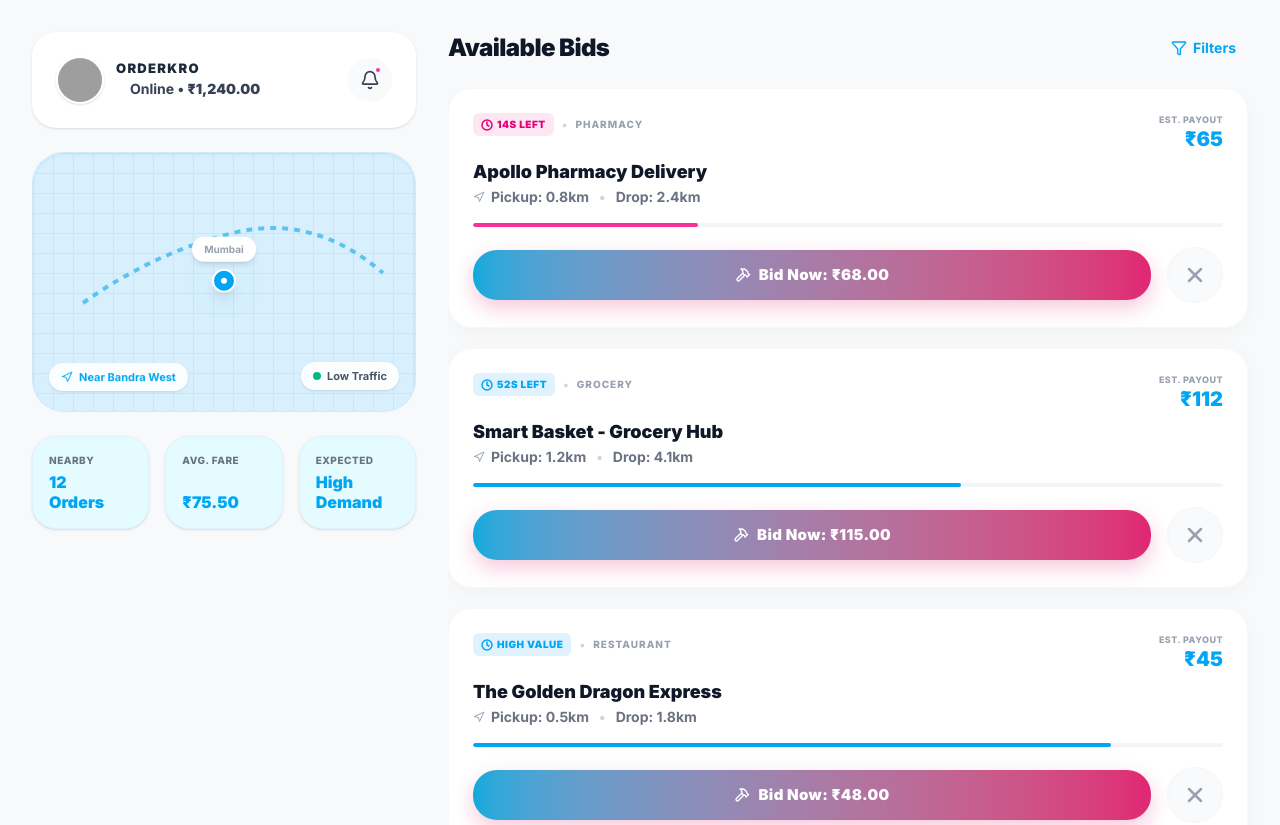
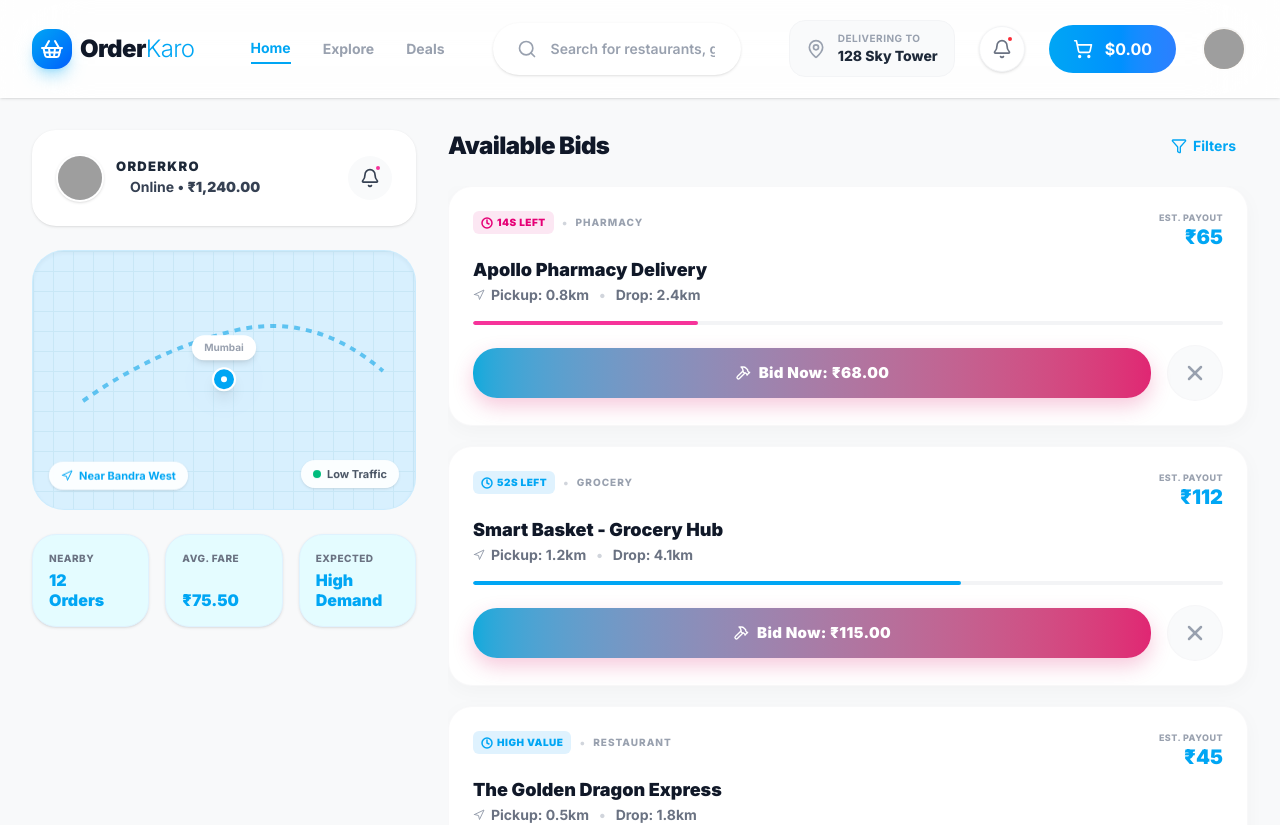
Before and after one commit to SHAH7766/OrderKaro, a Next.js app: page /driver in a window 1280 px wide. Shown: the top 825 px of the page. Built offline with nearby package versions, Linux system fonts and the light colour scheme; grey boxes are pictures that could not be loaded.

Commit message:
Pages updated

```diff
--- a/src/app/driver-documents/page.js
+++ b/src/app/driver-documents/page.js
@@ -19,6 +19,7 @@ import {
   WalletCards,
 } from 'lucide-react';
 import { useRouter } from 'next/navigation';
+import Navbar from '../../components/Navbar';
 
 const sidebarLinks = [
   { label: 'Dashboard', icon: House, href: '/driver-home' },
@@ -78,6 +79,8 @@ export default function DriverDocumentsPage() {
   const router = useRouter();
 
   return (
+    <>
+    <Navbar />
     <main className="min-h-screen bg-[linear-gradient(180deg,#edf7f8_0%,#f8fbfb_46%,#eef8f9_100%)] text-slate-950">
       <div className="mx-auto min-h-screen max-w-[1280px] lg:grid lg:grid-cols-[286px_1fr] lg:gap-7 lg:px-8 lg:py-8">
         <DriverSidebar router={router} />
@@ -136,5 +139,6 @@ export default function DriverDocumentsPage() {
         </section>
       </div>
     </main>
+    </>
   );
 }
--- a/src/app/driver-earnings/page.js
+++ b/src/app/driver-earnings/page.js
@@ -22,6 +22,7 @@ import {
   WalletCards,
 } from 'lucide-react';
 import { useRouter } from 'next/navigation';
+import Navbar from '../../components/Navbar';
 
 const sidebarLinks = [
   { label: 'Dashboard', icon: House, href: '/driver-home' },
@@ -109,6 +110,8 @@ export default function DriverEarningsPage() {
   const router = useRouter();
 
   return (
+    <>
+    <Navbar />
     <main className="min-h-screen bg-[linear-gradient(180deg,#edf7f8_0%,#f8fbfb_46%,#eef8f9_100%)] text-slate-950">
       <div className="mx-auto min-h-screen max-w-[1280px] lg:grid lg:grid-cols-[286px_1fr] lg:gap-7 lg:px-8 lg:py-8">
         <DriverSidebar router={router} />
@@ -212,5 +215,6 @@ export default function DriverEarningsPage() {
         </div>
       </nav>
     </main>
+    </>
   );
 }
--- a/src/app/driver-home/page.js
+++ b/src/app/driver-home/page.js
@@ -26,6 +26,7 @@ import {
   LogOut,
 } from 'lucide-react';
 import { useRouter } from 'next/navigation';
+import Navbar from '../../components/Navbar';
 
 const quickActions = [
   { label: 'Support', icon: Headset, tone: 'text-cyan-600 bg-cyan-50' },
@@ -72,6 +73,8 @@ export default function DriverHomePage() {
   const router = useRouter();
 
   return (
+    <>
+    <Navbar />
     <main className="min-h-screen bg-[linear-gradient(180deg,#edf7f8_0%,#f7fbfb_42%,#eef8f9_100%)] text-slate-950">
       <div className="mx-auto min-h-screen max-w-[1280px] lg:grid lg:grid-cols-[286px_1fr] lg:gap-7 lg:px-8 lg:py-8">
         <aside className="sticky top-8 hidden h-[calc(100vh-4rem)] flex-col overflow-hidden rounded-[2rem] bg-white p-5 shadow-[0_24px_70px_rgba(14,71,100,0.12)] ring-1 ring-white/80 lg:flex">
@@ -440,5 +443,6 @@ export default function DriverHomePage() {
         </div>
       </nav>
     </main>
+    </>
   );
 }
--- a/src/app/driver-orders/[id]/page.js
+++ b/src/app/driver-orders/[id]/page.js
@@ -17,6 +17,7 @@ import {
   WalletCards,
 } from 'lucide-react';
 import { useParams, useRouter } from 'next/navigation';
+import Navbar from '../../../components/Navbar';
 
 const orderLookup = {
   'ORD-2941': {
@@ -64,6 +65,8 @@ export default function DriverOrderDetailPage() {
   const order = orderLookup[orderId] || orderLookup['ORD-2941'];
 
   return (
+    <>
+    <Navbar />
     <main className="min-h-screen bg-[linear-gradient(180deg,#edf7f8_0%,#f8fbfb_46%,#eef8f9_100%)] px-4 py-5 text-slate-950 lg:px-8 lg:py-8">
       <div className="mx-auto max-w-[980px]">
         <button type="button" onClick={() => router.push('/driver-orders')} className="mb-5 flex h-11 items-center gap-2 rounded-2xl bg-white px-4 text-sm font-black text-[#087ea0] shadow-sm">
@@ -159,5 +162,6 @@ export default function DriverOrderDetailPage() {
         </section>
       </div>
     </main>
+    </>
   );
 }
--- a/src/app/driver-orders/page.js
+++ b/src/app/driver-orders/page.js
@@ -23,6 +23,7 @@ import {
   WalletCards,
 } from 'lucide-react';
 import { useRouter } from 'next/navigation';
+import Navbar from '../../components/Navbar';
 
 const sidebarLinks = [
   { label: 'Dashboard', icon: House, href: '/driver-home' },
@@ -143,6 +144,8 @@ export default function DriverOrdersPage() {
   const router = useRouter();
 
   return (
+    <>
+    <Navbar />
     <main className="min-h-screen bg-[linear-gradient(180deg,#edf7f8_0%,#f8fbfb_46%,#eef8f9_100%)] text-slate-950">
       <div className="mx-auto min-h-screen max-w-[1280px] lg:grid lg:grid-cols-[286px_1fr] lg:gap-7 lg:px-8 lg:py-8">
         <DriverSidebar router={router} />
@@ -279,5 +282,6 @@ export default function DriverOrdersPage() {
         </div>
       </nav>
     </main>
+    </>
   );
 }
--- a/src/app/driver-payouts/page.js
+++ b/src/app/driver-payouts/page.js
@@ -19,6 +19,7 @@ import {
   WalletCards,
 } from 'lucide-react';
 import { useRouter } from 'next/navigation';
+import Navbar from '../../components/Navbar';
 
 const sidebarLinks = [
   { label: 'Dashboard', icon: House, href: '/driver-home' },
@@ -83,6 +84,8 @@ export default function DriverPayoutsPage() {
   const router = useRouter();
 
   return (
+    <>
+    <Navbar />
     <main className="min-h-screen bg-[linear-gradient(180deg,#edf7f8_0%,#f8fbfb_46%,#eef8f9_100%)] text-slate-950">
       <div className="mx-auto min-h-screen max-w-[1280px] lg:grid lg:grid-cols-[286px_1fr] lg:gap-7 lg:px-8 lg:py-8">
         <DriverSidebar router={router} />
@@ -161,5 +164,6 @@ export default function DriverPayoutsPage() {
         </section>
       </div>
     </main>
+    </>
   );
 }
--- a/src/app/driver-profile/page.js
+++ b/src/app/driver-profile/page.js
@@ -22,6 +22,7 @@ import {
   WalletCards,
 } from 'lucide-react';
 import { useRouter } from 'next/navigation';
+import Navbar from '../../components/Navbar';
 
 const sidebarLinks = [
   { label: 'Dashboard', icon: House, href: '/driver-home' },
@@ -107,6 +108,8 @@ export default function DriverProfilePage() {
   const router = useRouter();
 
   return (
+    <>
+    <Navbar />
     <main className="min-h-screen bg-[linear-gradient(180deg,#edf7f8_0%,#f8fbfb_46%,#eef8f9_100%)] text-slate-950">
       <div className="mx-auto min-h-screen max-w-[1280px] lg:grid lg:grid-cols-[286px_1fr] lg:gap-7 lg:px-8 lg:py-8">
         <DriverSidebar router={router} />
@@ -206,5 +209,6 @@ export default function DriverProfilePage() {
         </div>
       </nav>
     </main>
+    </>
   );
 }
--- a/src/app/driver-settings/page.js
+++ b/src/app/driver-settings/page.js
@@ -23,6 +23,7 @@ import {
   WalletCards,
 } from 'lucide-react';
 import { useRouter } from 'next/navigation';
+import Navbar from '../../components/Navbar';
 
 const sidebarLinks = [
   { label: 'Dashboard', icon: House, href: '/driver-home' },
@@ -133,6 +134,8 @@ export default function DriverSettingsPage() {
   const update = (key, value) => setSettings((current) => ({ ...current, [key]: value }));
 
   return (
+    <>
+    <Navbar />
     <main className="min-h-screen bg-[linear-gradient(180deg,#edf7f8_0%,#f8fbfb_46%,#eef8f9_100%)] text-slate-950">
       <div className="mx-auto min-h-screen max-w-[1280px] lg:grid lg:grid-cols-[286px_1fr] lg:gap-7 lg:px-8 lg:py-8">
         <DriverSidebar router={router} />
@@ -270,5 +273,6 @@ export default function DriverSettingsPage() {
         </div>
       </nav>
     </main>
+    </>
   );
 }
--- a/src/app/driver/page.js
+++ b/src/app/driver/page.js
@@ -1,7 +1,13 @@
 'use client';
 
 import DriverDashboard from '../../components/DriverDashboard';
+import Navbar from '../../components/Navbar';
 
 export default function DriverPage() {
-  return <DriverDashboard />;
+  return (
+    <>
+      <Navbar />
+      <DriverDashboard />
+    </>
+  );
 }
```
